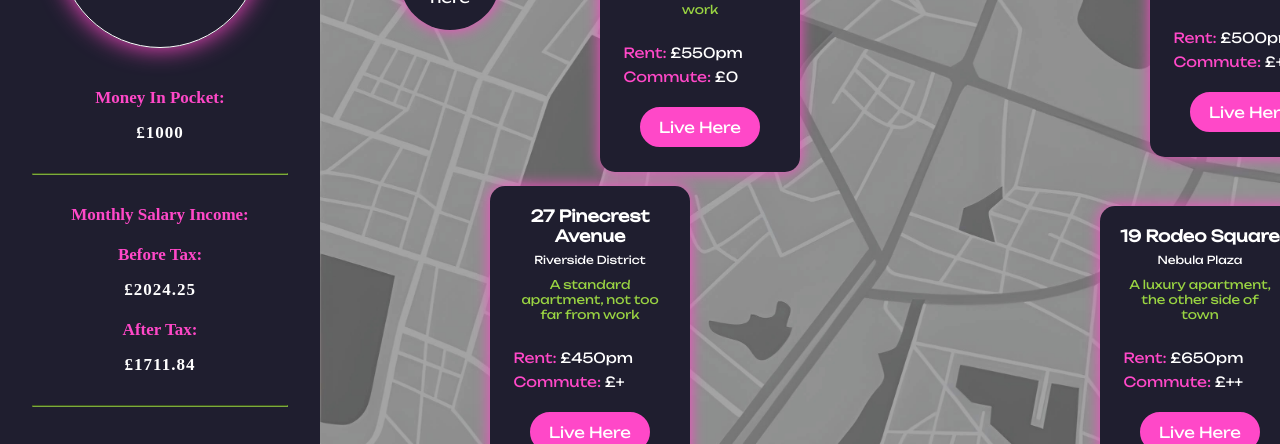
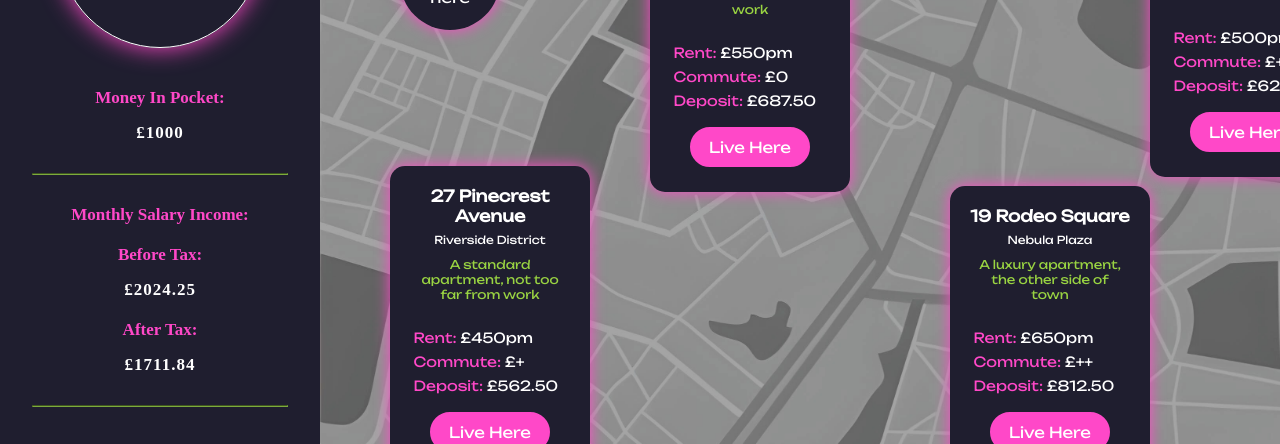
Before and after one commit to lucyscanlon/FinanceGame, a Vue app: page / in a window 1280 px wide. Both pictures are taken after a click on the button "Choose a new place to rent". Shown: the part 194-638 px from the top of the page. Built offline with nearby package versions, Linux system fonts and the light colour scheme; a web font is replaced by a local one.

Commit message:
added deposit to the living options display

```diff
--- a/src/components/MainGame/LivingOptionsDisplay.vue
+++ b/src/components/MainGame/LivingOptionsDisplay.vue
@@ -13,6 +13,7 @@
                         <div class="map-location-rent-label-wrapper">
                             <p>Rent: <span class="colour-white">£{{rent}}pm</span></p>
                             <p>Commute: <span class="colour-white">£{{ commuteDisplay(commute)}}</span></p>
+                            <p>Deposit: <span class="colour-white">£{{deposit}}</span></p>
                         </div>
                     </div>
                     <button @click="livingOptions.confirmLivingOptionChosen(), registerLivingChoice.addLivingOptionInfo(streetAddress, districtDesc, rent, commuteDisplay(commute))" class="map-location-livehere-button">
@@ -49,6 +50,7 @@ export default {
         rent: Number,
         commute: Number,
         classtag: String,
+        deposit: String,
     }, methods: {
         commuteDisplay(c) {
 
--- a/src/components/MainGame/MapLayout.vue
+++ b/src/components/MainGame/MapLayout.vue
@@ -14,10 +14,10 @@ Components that will be inside this container include:
                 <p>You work here</p>
             </div>
         </div>
-        <LivingOptionsDisplay streetAddress="27 Pinecrest Avenue" districtDesc="Riverside District" homeDesc="A standard apartment, not too far from work" :rent=450 :commute=1 classtag="pinecrest27"></LivingOptionsDisplay>
-        <LivingOptionsDisplay streetAddress="19 Rodeo Square" districtDesc="Nebula Plaza" homeDesc="A luxury apartment, the other side of town" :rent=650 :commute=2 classtag="rodeo19"></LivingOptionsDisplay>
-        <LivingOptionsDisplay streetAddress="Apt E1, Harmony Lane" districtDesc="Arts Quarter" homeDesc="A standard apartment, a walkable distance to work" :rent=550 :commute=0 classtag="harmonyE1"></LivingOptionsDisplay>
-        <LivingOptionsDisplay streetAddress="32 Brickyard Lane" districtDesc="Industrial Quarter" homeDesc="A standard apartment, the other side of town" :rent=500 :commute=2 classtag="brickyard32"></LivingOptionsDisplay>
+        <LivingOptionsDisplay streetAddress="27 Pinecrest Avenue" districtDesc="Riverside District" homeDesc="A standard apartment, not too far from work" :rent=450 :commute=1 classtag="pinecrest27" deposit="562.50"></LivingOptionsDisplay>
+        <LivingOptionsDisplay streetAddress="19 Rodeo Square" districtDesc="Nebula Plaza" homeDesc="A luxury apartment, the other side of town" :rent=650 :commute=2 classtag="rodeo19" deposit="812.50"></LivingOptionsDisplay>
+        <LivingOptionsDisplay streetAddress="Apt E1, Harmony Lane" districtDesc="Arts Quarter" homeDesc="A standard apartment, a walkable distance to work" :rent=550 :commute=0 classtag="harmonyE1" deposit="687.50"></LivingOptionsDisplay>
+        <LivingOptionsDisplay streetAddress="32 Brickyard Lane" districtDesc="Industrial Quarter" homeDesc="A standard apartment, the other side of town" :rent=500 :commute=2 classtag="brickyard32" deposit="625"></LivingOptionsDisplay>
         <div class="mapdisplay-gametips-wrapper">
             <marquee>
                 <span class="marquee-padding">Choose a place to call your new home.</span>
--- a/src/styles/style.css
+++ b/src/styles/style.css
@@ -310,7 +310,7 @@ body {
   .map-location-rent-wrapper {
     width: 90%;
     margin: 0 auto;
-    height: 70px;
+    height: 90px;
     color: #FF48C8;
     padding-top: 20px;
     text-align: left;
@@ -355,20 +355,20 @@ body {
 
   .pinecrest27 {
     position: absolute;
-    top: 380px;
-    left: 490px;
+    top: 360px;
+    left: 390px;
   }
 
   .rodeo19 {
     position: absolute;
-    left: 1100px;
-    top: 400px;
+    left: 950px;
+    top: 380px;
   }
 
   .harmonyE1 {
     position: absolute;
     top: 60px;
-    left: 600px;
+    left: 650px;
   }
 
   .brickyard32 {
```
